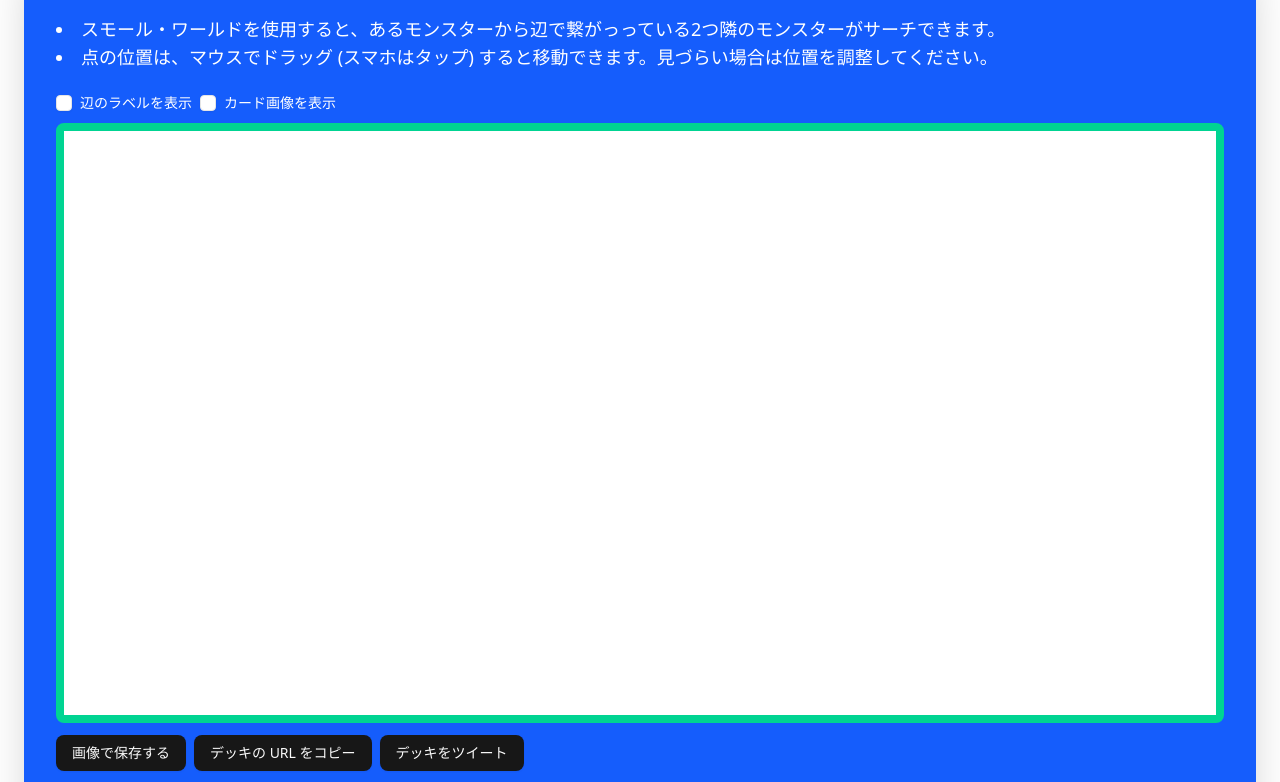
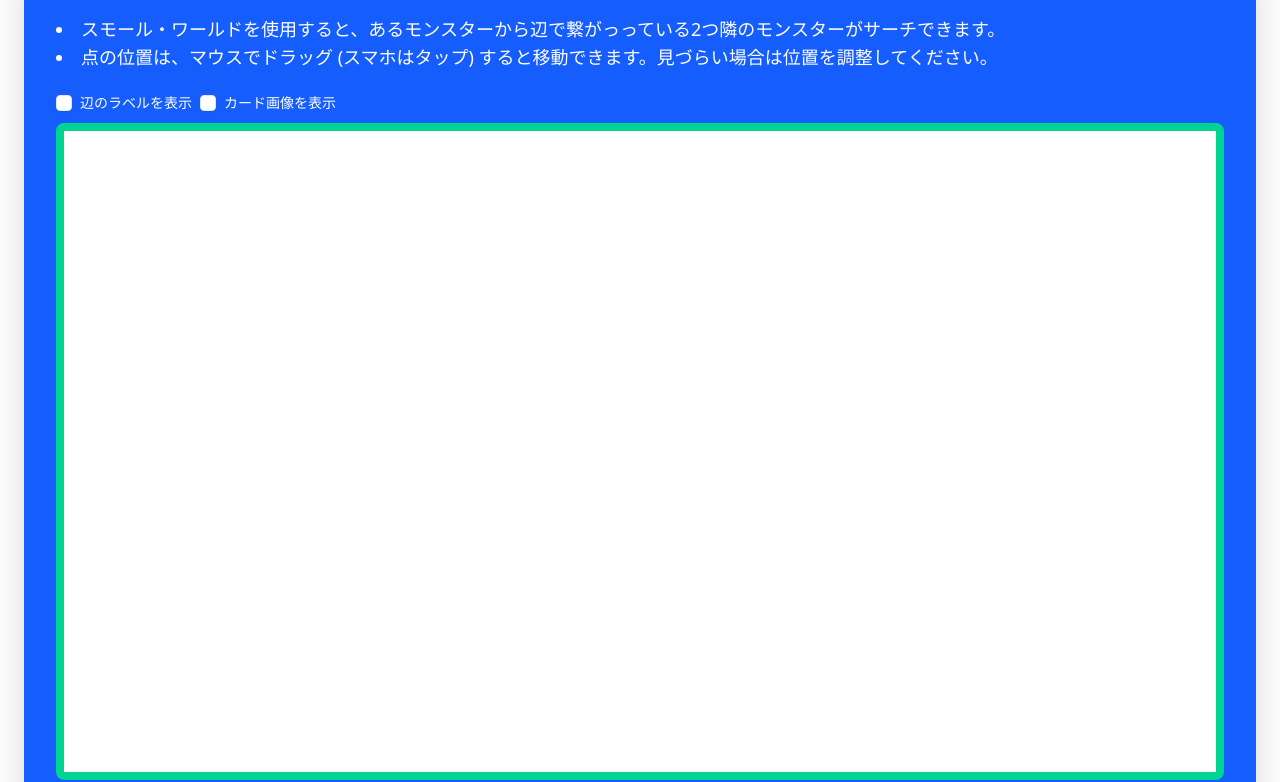
Before and after one commit to nekobean/yugioh-small-world-searcher, a React (Vite) app: page / in a window 1280 px wide. Shown: the part 2827-3609 px from the top of the page. Built offline with nearby package versions, Linux system fonts and the light colour scheme.

Commit message:
[add] デザインを微調整

```diff
--- a/src/components/monsters/pagenation.tsx
+++ b/src/components/monsters/pagenation.tsx
@@ -24,7 +24,7 @@ export function DataTablePagination<TData>({ table, className }: DataTablePagina
   );
 
   return (
-    <div className={cn("flex justify-between items-center", className)}>
+    <div className={cn("flex justify-between flex-wrap items-center", className)}>
       {/* ページ数 */}
       <div className="font-medium text-sm">
         {currLastRow}件 / {table.getRowCount()}件
--- a/src/pages/result-graph-section.tsx
+++ b/src/pages/result-graph-section.tsx
@@ -55,7 +55,7 @@ const ResultGraphSection: React.FC<ResultGraphSectionProps> = ({ className, deck
       </div>
 
       {/* グラフ */}
-      <div className="bg-white mt-3 border-8 border-emerald-400 rounded-md w-full h-[600px]">
+      <div className="bg-white mt-3 border-8 border-emerald-400 rounded-md w-full max-h-[800px] aspect-video">
         <div id="cy"></div>
       </div>
 
```
